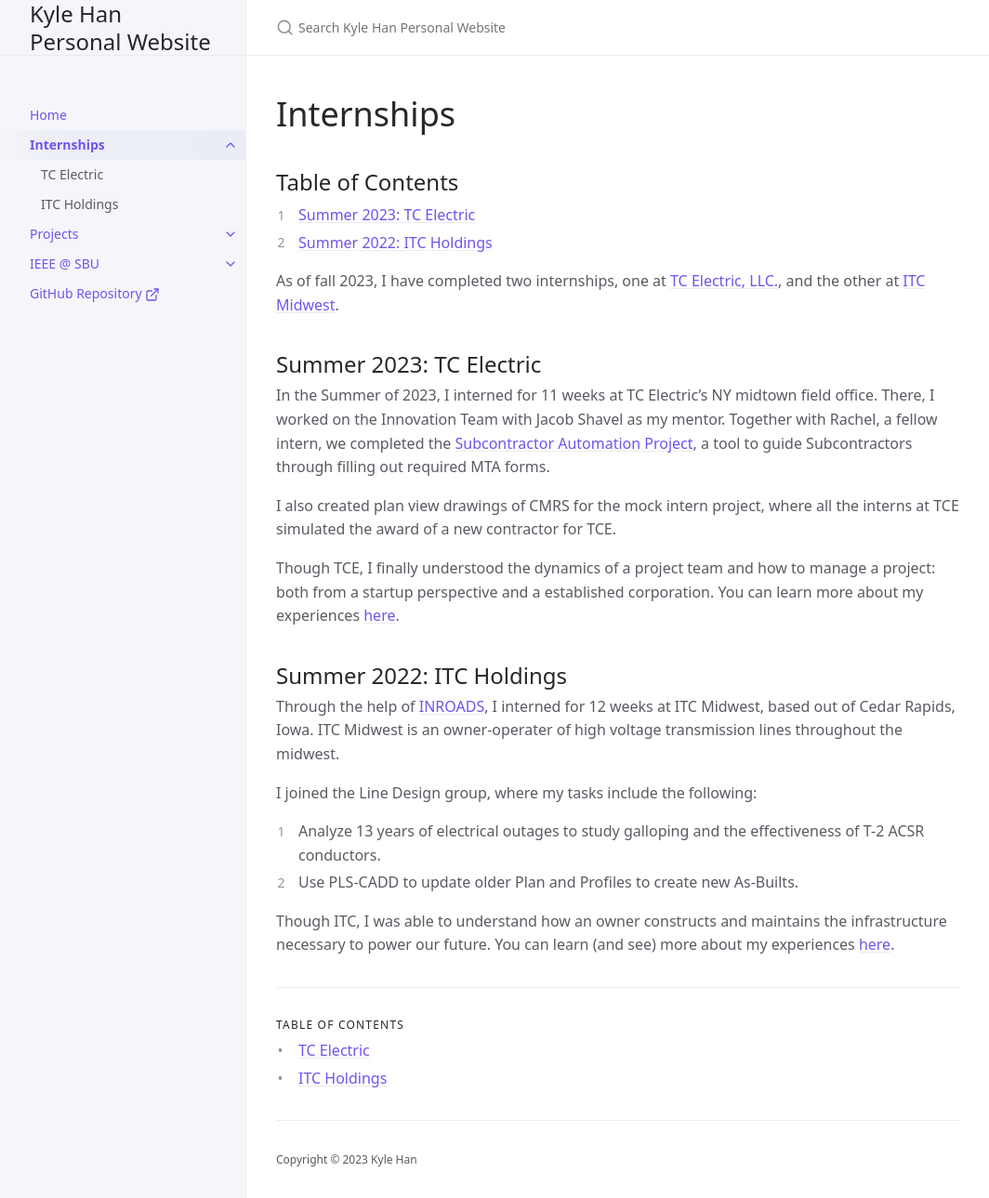
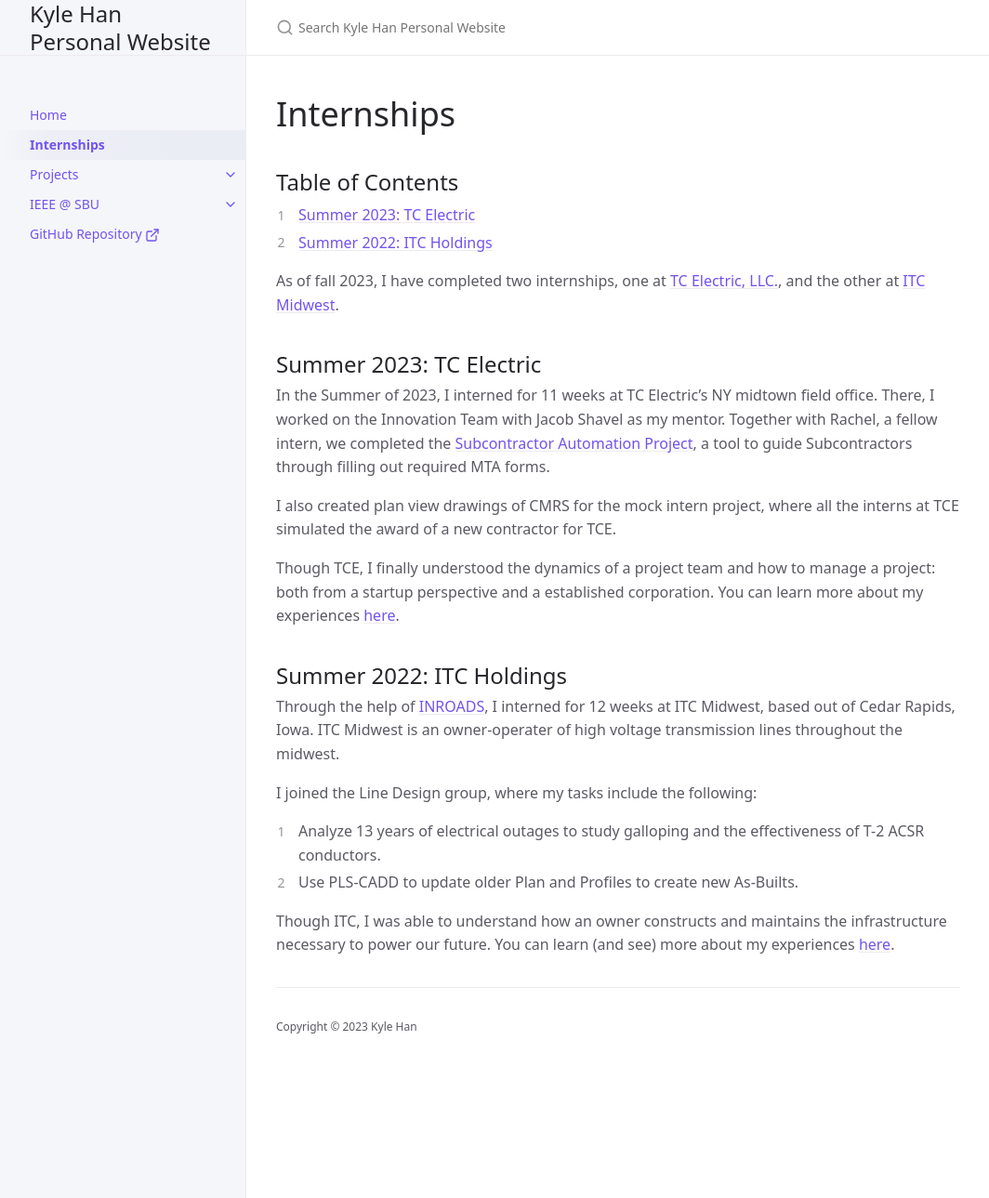
Before and after one commit to Kyleh2420/kyleh2420.github.io, a Jekyll site: the page built from docs/internships/internships.md, in a window 1280 px wide and 1289 px high. Shown: the whole window at 93% size, without its empty margins (107-1171 px from the left). Built offline with Jekyll 4.4.1, drawn with Linux system fonts in a browser that asks for light colours; part of the change alters nothing that is shown.

```diff
--- a/docs/internships/internships.md
+++ b/docs/internships/internships.md
@@ -2,7 +2,7 @@
 title: Internships
 layout: default
 nav_order: 2
-has_children: true
+has_children: false
 child_nav_order: desc
 permalink: /internships
 ---
@@ -20,7 +20,7 @@ As of fall 2023, I have completed two internships, one at [TC Electric, LLC.](ht
 
 ## Summer 2023: TC Electric
 
-In the Summer of 2023, I interned for 11 weeks at TC Electric's NY midtown field office. There, I worked on the Innovation Team with Jacob Shavel as my mentor. Together with Rachel, a fellow intern, we completed the [Subcontractor Automation Project]({{ site.baseurl }}{% link docs/internships/tcElectric.md %}), a tool to guide Subcontractors through filling out required MTA forms.
+In the Summer of 2023, I interned for 11 weeks at TC Electric's NY midtown field office. There, I worked on the Innovation Team with Jacob Shavel as my mentor. Together with Rachel, a fellow intern, we completed the [Subcontractor Automation Project](https://tce-innovation.github.io/Subcontractor-Automation/), a tool to guide Subcontractors through filling out required MTA forms.
 
 I also created plan view drawings of CMRS for the mock intern project, where all the interns at TCE simulated the award of a new contractor for TCE.
 
```
